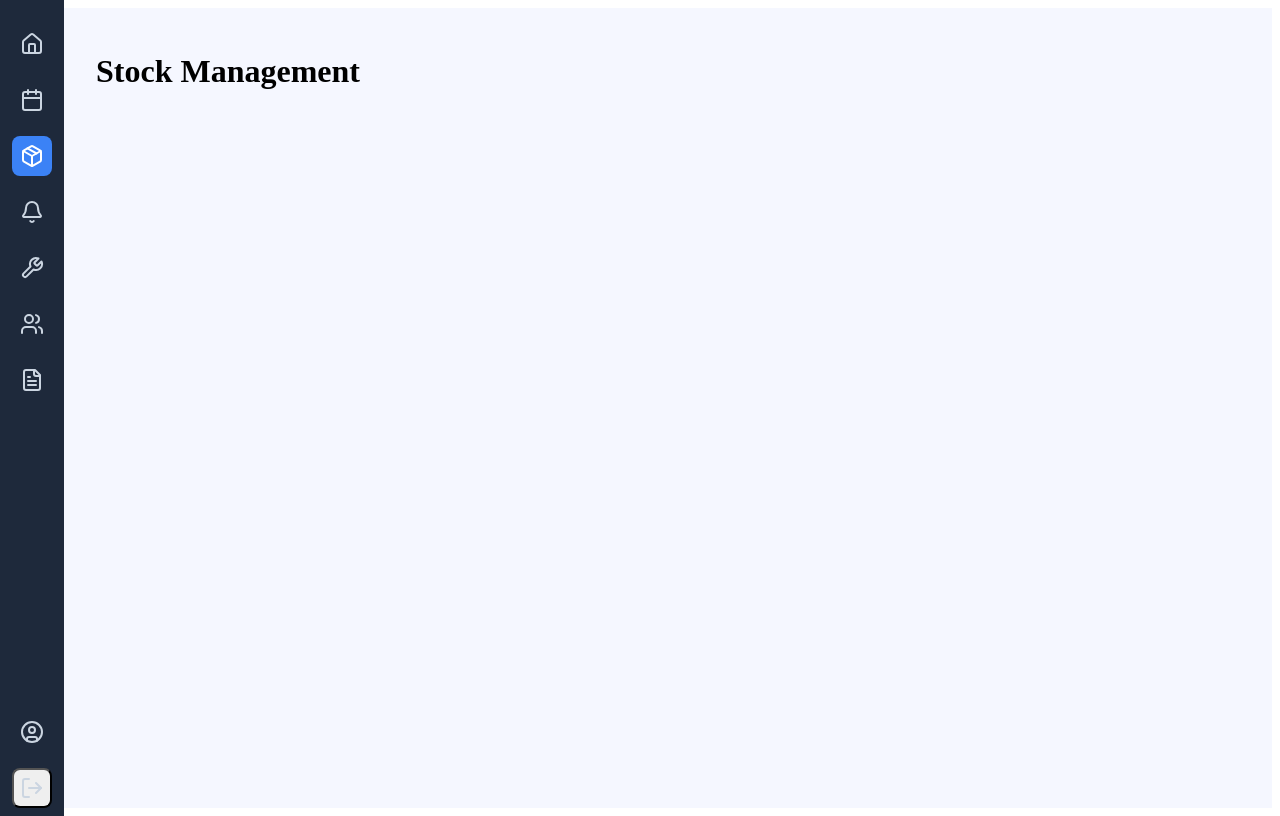
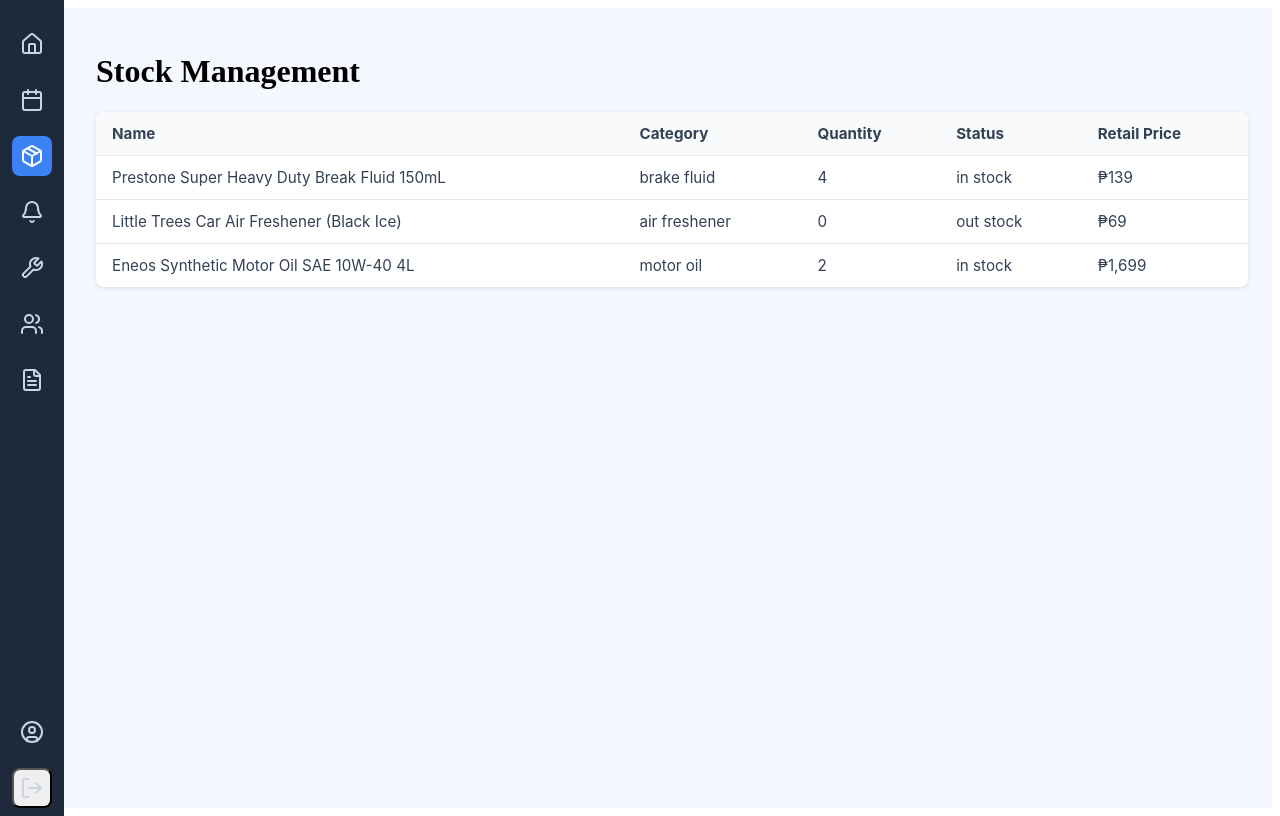
Before and after one commit to cheshayr/AUTOMATE-Website, a React (Create React App) app: page /inventory in a window 1280 px wide. Built offline with nearby package versions, Linux system fonts and the light colour scheme.

Commit message:
wip: stock management page

```diff
--- a/src/features/stocks/StockManagement.jsx
+++ b/src/features/stocks/StockManagement.jsx
@@ -1,5 +1,12 @@
 import React from 'react';
 import DashboardLayout from '../DashboardLayout';
+import '../dashboard/Dashboard.css';
+
+const stocks = [
+    { name: 'Prestone Super Heavy Duty Break Fluid 150mL', category: "brake fluid", quantity: '4', status: 'in stock', price: '₱139' },
+    { name: 'Little Trees Car Air Freshener (Black Ice)', category: "air freshener", quantity: '0', status: 'out stock', price: '₱69' },
+    { name: 'Eneos Synthetic Motor Oil SAE 10W-40 4L', category: "motor oil", quantity: '2', status: 'in stock', price: '₱1,699' },
+];
 
 const StockManagement = () => {
     return (
@@ -8,6 +15,42 @@
                 <div className='bg-white rounded-2xl shadow-mp p-6'>
                     <h1 className='text-2xl font-bold mb-4 text-gray-800'>Stock Management</h1>
                 </div>
+                <div className="table-wrapper">
+                <table className="appointments-table">
+                <thead className="bg-gray-100">
+                    <tr>
+                    <th className="px-4 py-2 text-sm">Name</th>
+                    <th className="px-4 py-2 text-sm">Category</th>
+                    <th className="px-4 py-2 text-sm">Quantity</th>
+                    <th className="px-4 py-2 text-sm">Status</th>
+                    <th className="px-4 py-2 text-sm">Retail Price</th>
+                    </tr>
+                </thead>
+                <tbody>
+                    {stocks.length > 0 ? (
+                    stocks.map((item, index) => (
+                        <tr key={index} className="border-t">
+                        <td className="px-4 py-2 text-sm">{item.name}</td>
+                        <td className="px-4 py-2 text-sm">{item.category}</td>
+                        <td className="px-4 py-2 text-sm">{item.quantity}</td>
+                        <td className="px-4 py-2 text-sm">
+                            <span className="px-3 py-1 bg-gray-200 text-gray-800 rounded-full text-xs">
+                            {item.status}
+                            </span>
+                        </td>
+                        <td className="px-4 py-2 text-sm">{item.price}</td>
+                        </tr>
+                    ))
+                    ) : (
+                    <tr>
+                        <td colSpan="6" className="px-4 py-6 text-center text-gray-400">
+                        No stocks found.
+                        </td>
+                    </tr>
+                    )}
+                </tbody>
+                </table>
+            </div>
             </div>
         </DashboardLayout>
     )
```
